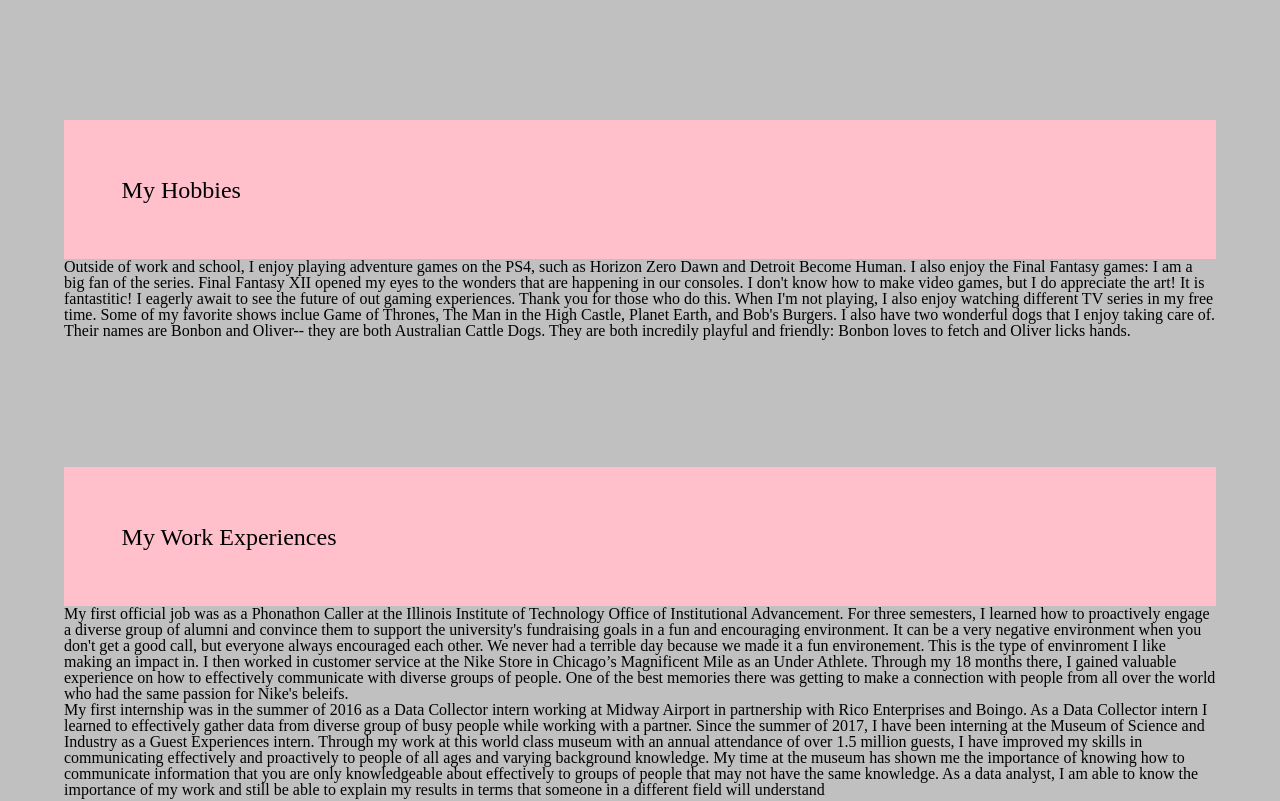
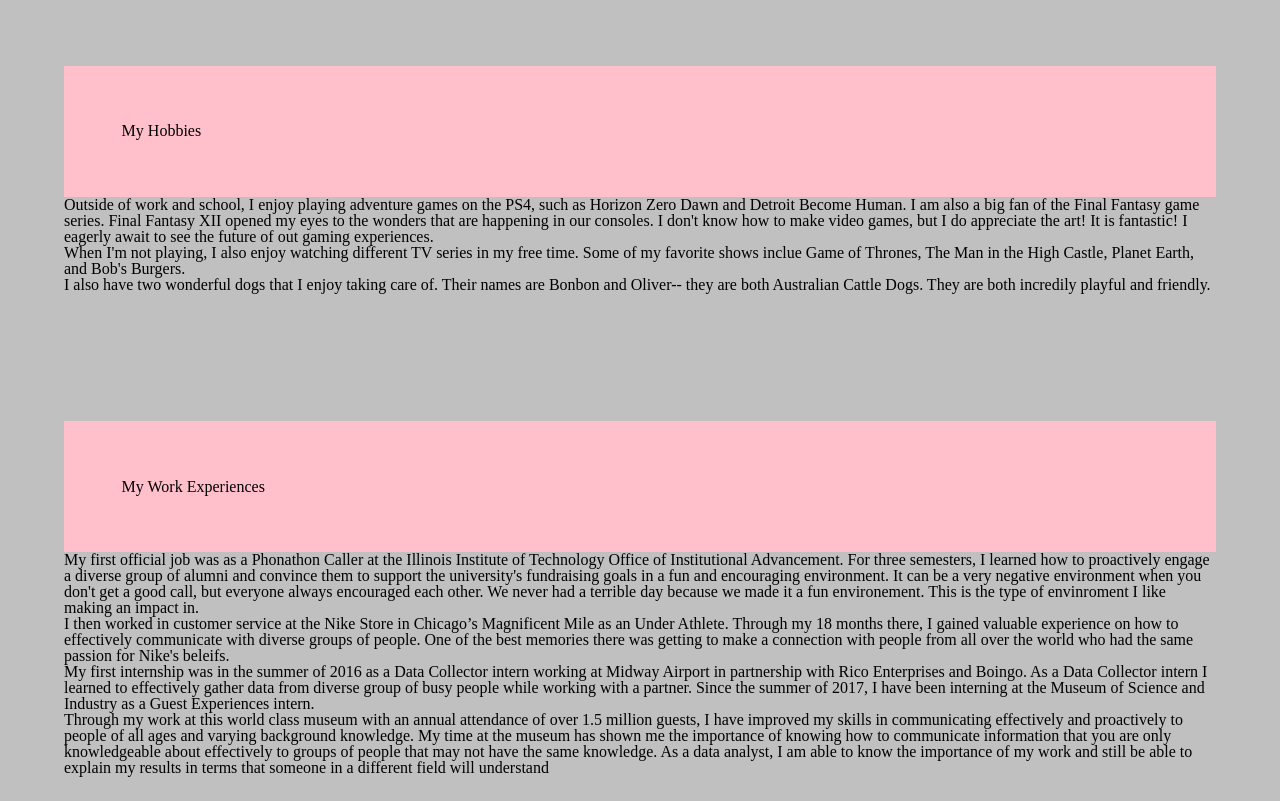
Before and after one commit to yadid7890/Project-two-itmd-361-ygh, a plain HTML site: page about/index.html in a window 1280 px wide. Shown: the part 640-1441 px from the top of the page. Drawn offline with Linux system fonts and the light colour scheme.

Commit message:
Edit content of footer, reset css font-sizes

```diff
--- a/about/index.html
+++ b/about/index.html
@@ -61,7 +61,7 @@
         goals in a fun and encouraging environment. It can be a very negative environment when you
         don't get a good call, but everyone always encouraged each other. We never had a terrible
         day because we made it a fun environement. This is the type of envinroment I like making an
-        impact in. I then worked in customer service at the Nike Store in Chicago’s Magnificent Mile
+        impact in. <br>I then worked in customer service at the Nike Store in Chicago’s Magnificent Mile
         as an Under Athlete. Through my 18 months there, I gained valuable experience on how to
         effectively communicate with diverse groups of people. One of the best memories there was
         getting to make a connection with people from all over the world who had the same passion
@@ -70,7 +70,7 @@
         Midway Airport in partnership with Rico Enterprises and Boingo. As a Data Collector intern I
         learned to effectively gather data from diverse group of busy people while working with a
         partner. Since the summer of 2017, I have been interning at the Museum of Science and
-        Industry as a Guest Experiences intern. Through my work at this world class museum with an
+        Industry as a Guest Experiences intern. <br>Through my work at this world class museum with an
         annual attendance of over 1.5 million guests, I have improved my skills in communicating
         effectively and proactively to people of all ages and varying background knowledge. My time
         at the museum has shown me the importance of knowing how to communicate information that you
@@ -81,20 +81,21 @@
       <section id="hobbies">
         <h2>My Hobbies</h2>
         <p> Outside of work and school, I enjoy playing adventure games on the PS4, such as Horizon
-        Zero Dawn and Detroit Become Human. I also enjoy the Final Fantasy games: I am a big fan of
-        the series. Final Fantasy XII opened my eyes to the wonders that are happening in our
-        consoles. I don't know how to make video games, but I do appreciate the art! It is
-        fantastitic! I eagerly await to see the future of out gaming experiences. Thank you for
-        those who do this. When I'm not playing, I also enjoy watching different TV series in my
-        free time. Some of my favorite shows inclue Game of Thrones, The Man in the High Castle,
-        Planet Earth, and Bob's Burgers. I also have two wonderful dogs that I enjoy taking care of.
-        Their names are Bonbon and Oliver-- they are both Australian Cattle Dogs. They are both
-        incredily playful and friendly: Bonbon loves to fetch and Oliver licks hands.</p>
+        Zero Dawn and Detroit Become Human. I am also a big fan of the Final Fantasy game series.
+        Final Fantasy XII opened my eyes to the wonders that are happening in our consoles. I don't
+        know how to make video games, but I do appreciate the art! It is fantastic! I eagerly
+        await to see the future of out gaming experiences. <br>When I'm
+        not playing, I also enjoy watching different TV series in my free time. Some of my favorite
+        shows inclue Game of Thrones, The Man in the High Castle, Planet Earth, and Bob's Burgers.<br> I
+        also have two wonderful dogs that I enjoy taking care of. Their names are Bonbon and
+        Oliver-- they are both Australian Cattle Dogs. They are both incredily playful and friendly.</p>
       </section>
     </article>
   </main>
-  <footer class="foot">
-    @Yadid
+  <footer>
+    <section class="foot">
+      @Yadid
+    </section>
     <ul id="list-of-media">
       <li><a href="https://github.com/yadid7890">My Github page </a></li>
       <li><a href="https://www.linkedin.com/in/yadid-gutierrez-huerta/">My LinkedIn page </a></li>
--- a/assets/css/main.css
+++ b/assets/css/main.css
@@ -8,12 +8,20 @@ a,abbr,acronym,address,applet,article,aside,audio,b,big,blockquote,body,canvas,c
 
 /*modular scale is perfect fourth (1.333em)
 https://www.modularscale.com/?16px&1.333*/
+/*FONT SIZES
+p=1em
+h1/header=
+h2=
+h3=
+h4=
+navigation=
+footer links=
 
 /* Begin site styles below */
 
 /*Code for main image*/
 img {
-  max-width: 91%;
+  max-width: 100%;
   display: block;
   border: 1em double lightblue;
 }
@@ -33,7 +41,6 @@ h1 {
   background-color: lightblue;
   display: flex;
   flex-wrap: wrap;
-  font-size: 3.157em;
   line-height: 1.2em;
   margin-bottom: 2%;
   padding: 3%;
@@ -56,7 +63,6 @@ li {
 }
 a {
   text-decoration: none;
-  font-size: 1.3em;
 }
   /*Code for footer*/
       /*Grid*/
@@ -65,7 +71,6 @@ footer {
   display: grid;
   grid-template-areas:
   "foot";
-  font-size: 1.333em;
   padding: 3%;
 }
 .footer {
@@ -75,7 +80,6 @@ footer {
 
 /*Style code for h2 */
 h2 {
-  font-size: 1.5em;
   background-color: pink;
   padding: 5%;
 }
@@ -163,6 +167,12 @@ h2 {
   grid-area: comm;
 }
     /*Style for individual portions*/
+h3 {
+
+}
+h4 {
+
+}
 
 /*Code my course catalog page content  */
     /*flex code for course navigation*/
```
Also changed, not shown: courses/index.html (+4 -2 lines), index.html (+4 -2 lines), resume/index.html (+4 -2 lines).
